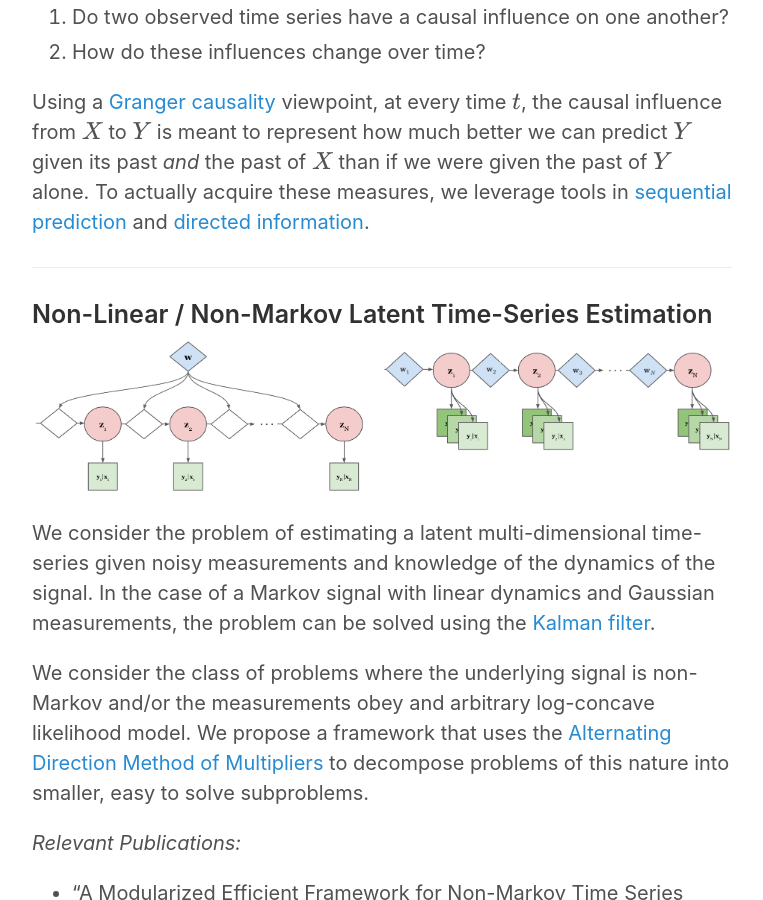
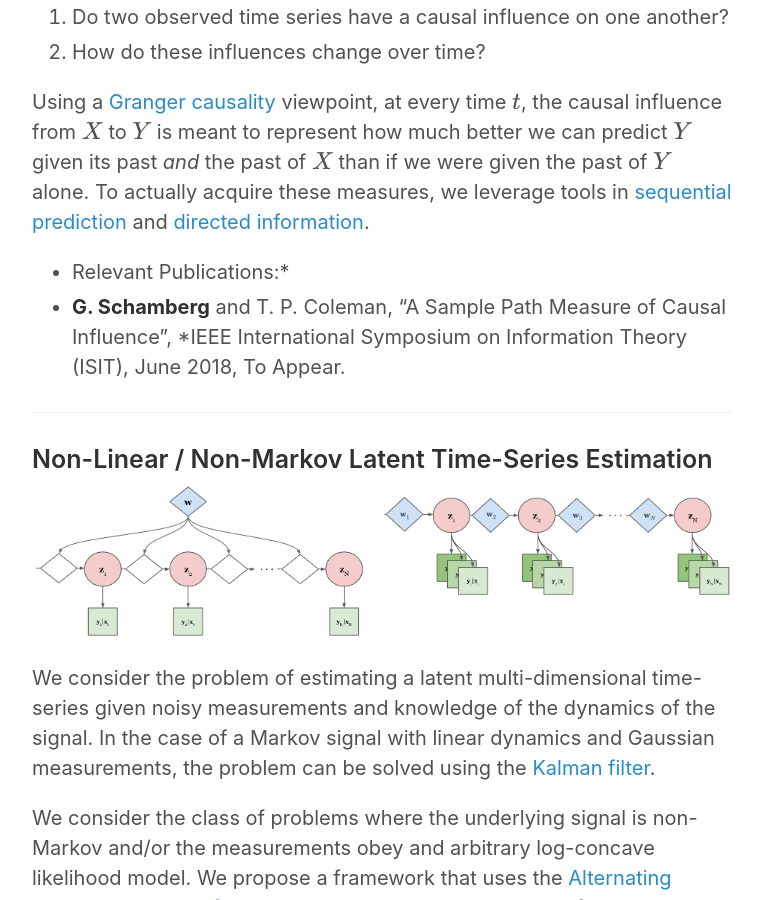
Before and after one commit to gabeschamberg/gabeschamberg.github.io, a Jekyll site: the page built from research.md, in a window 1280 px wide and 900 px high, scrolled down 571 px. Shown: the whole window, without its empty margins (258-1021 px from the left). Built offline with Jekyll 4.4.1, drawn with Linux system fonts in a browser that asks for light colours; formulas are drawn with MathJax 3.

Commit message:
updating cv and research

```diff
--- a/research.md
+++ b/research.md
@@ -13,6 +13,9 @@
 2. How do these influences change over time?
 
 Using a [Granger causality](http://www.scholarpedia.org/article/Granger_causality) viewpoint, at every time $$t$$, the causal influence from $$X$$ to $$ Y $$ is meant to represent how much better we can predict $$ Y $$ given its past *and* the past of $$ X $$ than if we were given the past of $$Y$$ alone. To actually acquire these measures, we leverage tools in [sequential prediction](https://www.eng.tau.ac.il/~meir/articles/32%20Universal%20Prediction.pdf) and [directed information](http://citeseerx.ist.psu.edu/viewdoc/download?doi=10.1.1.36.5688&rep=rep1&type=pdf).
+
+* Relevant Publications:*
+- **G. Schamberg** and T. P. Coleman, "A Sample Path Measure of Causal Influence", *IEEE International Symposium on Information Theory (ISIT), June 2018, To Appear.
 
 -----
 
```
Also changed, not shown: cv.md (+2 -0 lines).
